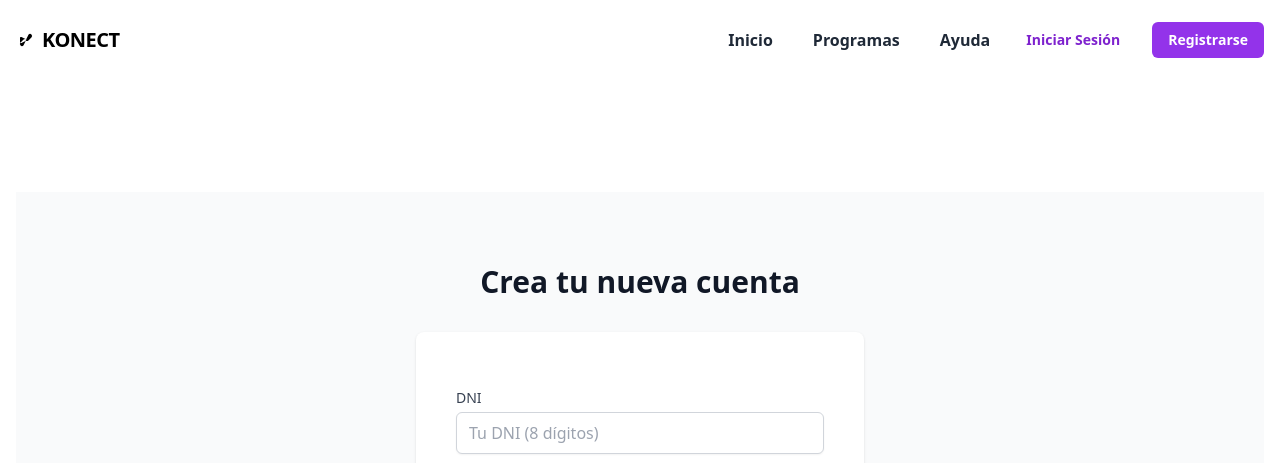
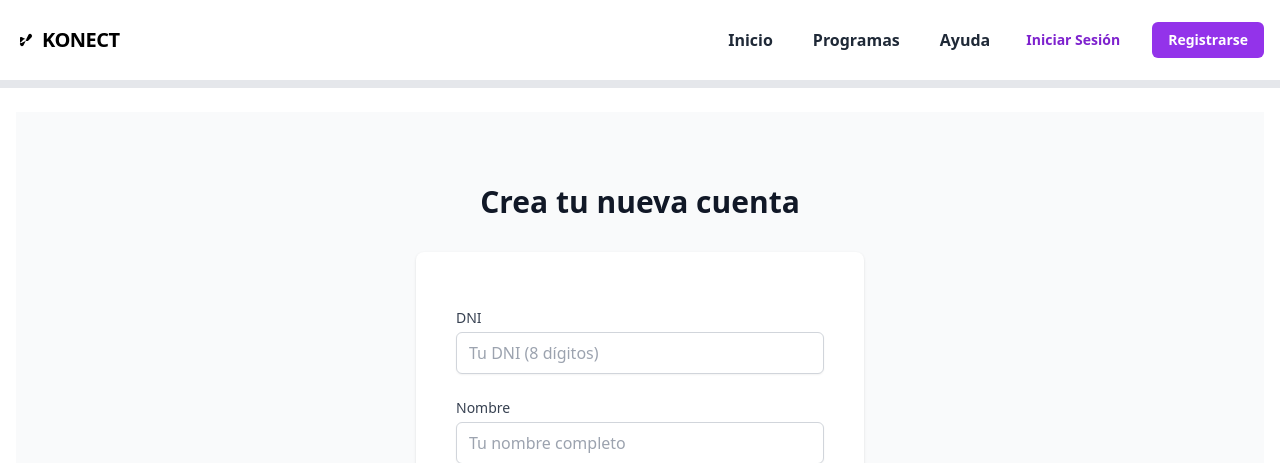
Before and after one commit to dpalominoj/voluntariado-f, a Flask app: page /auth/register in a window 1280 px wide. Shown: the top 463 px of the page. Run offline with Flask 3, Linux system fonts and the light colour scheme; some libraries are stand-ins or nearby versions.

Commit message:
Update base.html

```diff
--- a/view/templates/base.html
+++ b/view/templates/base.html
@@ -48,7 +48,7 @@
     </style>
   </head>
   <body x-data="{ openMobileMenu: false }" class="text-base">
-    <nav class="class="{{ nav_bg }} text-black fixed top-0 w-full border-b-8 {{ border_color }} z-50" >
+    <nav class="{{ nav_bg }} text-black fixed top-0 w-full border-b-8 {{ border_color }} z-50" >
       <div class="container mx-auto h-20 px-4 py-3 md:flex md:items-center md:justify-between">
         <div class="flex justify-between items-center text-xl">
           <a class="text-xl hover:text-purple-200 flex items-center" href="{{ url_for('main.home') }}">
```
